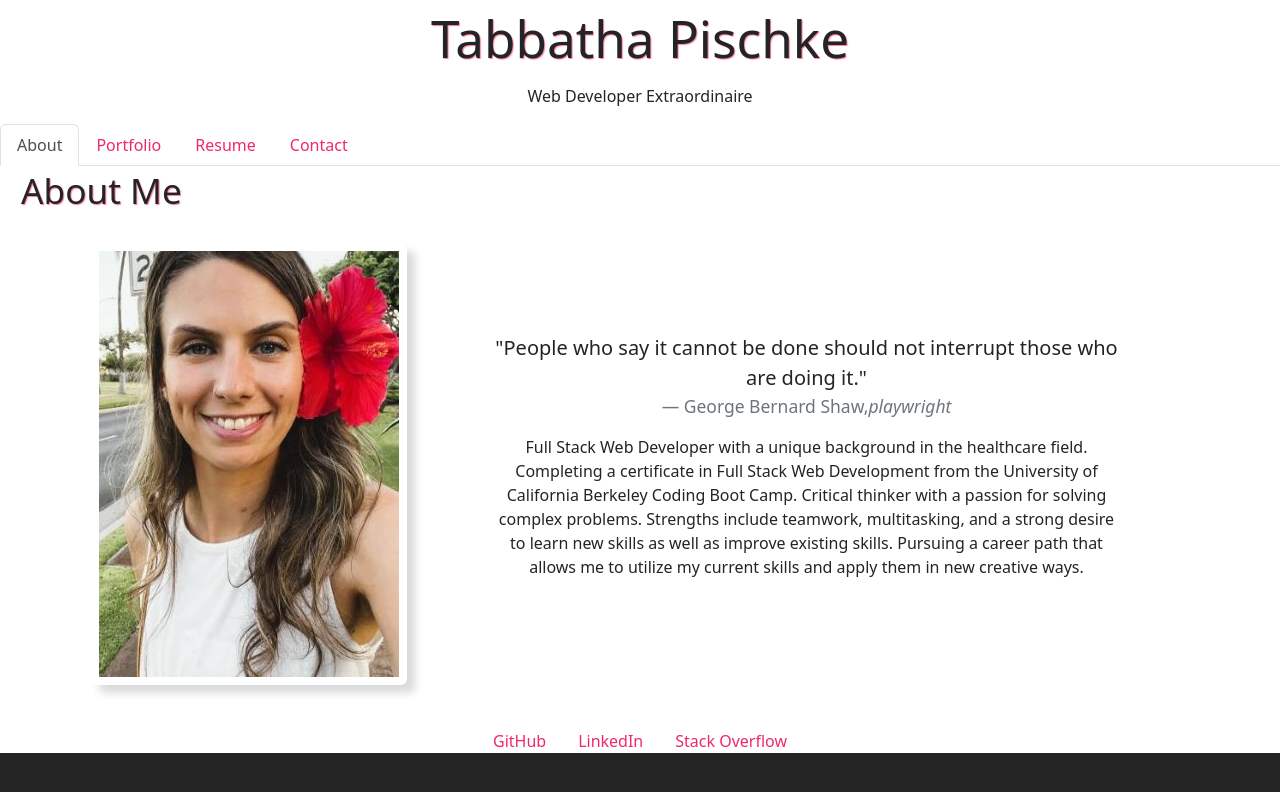
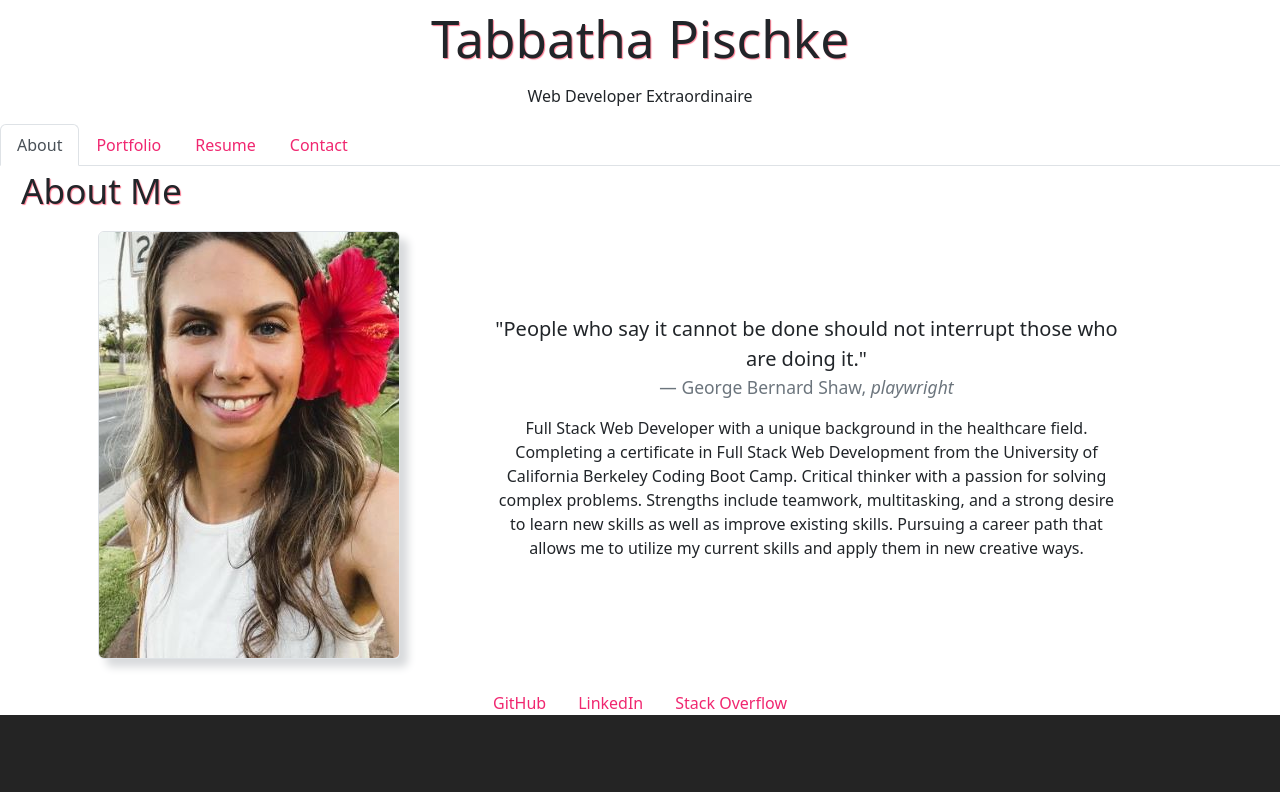
Before and after one commit to tabbdacat/react-professional-portfolio, a React (Vite) app: page / in a window 1280 px wide. Shown: the top 792 px of the page. Built offline with nearby package versions, Linux system fonts and the light colour scheme.

Commit message:
minor edits to Aboout display

```diff
--- a/src/pages/About.jsx
+++ b/src/pages/About.jsx
@@ -6,13 +6,13 @@ export default function About() {
             <h3>About Me</h3>
             <div className="container row  text-center">
                 <div className="col">
-                    <img src={mePhoto} className="pic-me img-fluid rounded col p-2" alt="Photo of Tabbatha"></img>
+                    <img src={mePhoto} className="pic-me img-fluid rounded col m-2  border border-light-subtle" alt="Photo of Tabbatha"></img>
                 </div>
                 <div className="col-lg-7 col-md-5 my-auto ">
                     <blockquote className="blockquote mb-0">
                         <p>"People who say it cannot be done should not interrupt those who are doing it."</p>
                         <footer className="blockquote-footer mb-3">George Bernard Shaw,
-                        <cite title="Source Title">playwright</cite>
+                        <cite title="Source Title"> playwright</cite>
                         </footer>
                     </blockquote>
                     <p>
```
